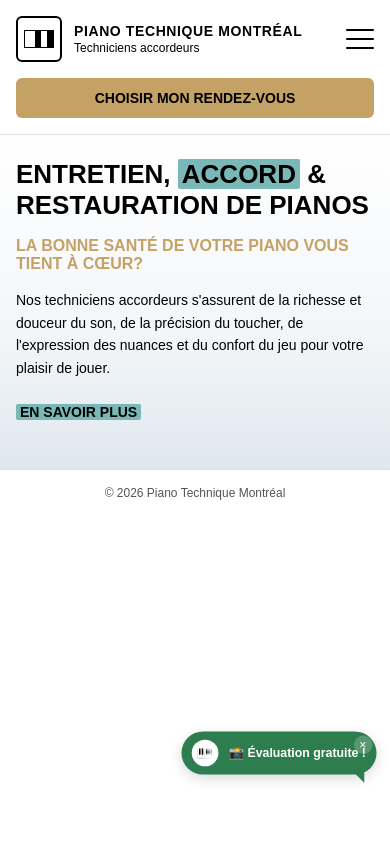
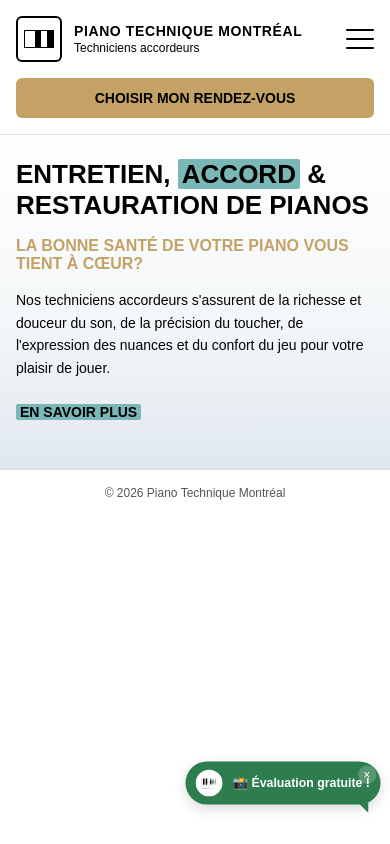
Before and after one commit to suttonallan/ptm-chat, a React (Vite) app: page / in a window 390 px wide. Built offline with nearby package versions, Linux system fonts and the light colour scheme.

Commit message:
fix: Badge chatbot position fixed + ajustement mobile
Passe le badge en position:fixed pour qu'il soit relatif au viewport
de l'iframe et non au conteneur parent. Ajuste right:12px sur mobile.

Co-Authored-By: Claude (claude-opus-4-6) <noreply@anthropic.com>

```diff
--- a/src/App.css
+++ b/src/App.css
@@ -201,7 +201,7 @@
 }
 
 .chat-badge-container {
-  position: absolute;
+  position: fixed;
   bottom: 40px;
   right: 24px;
   z-index: 1000;
@@ -553,8 +553,9 @@
   }
 
   .chat-badge-container {
-    bottom: 70px;
-    right: 16px;
+    bottom: 40px;
+    right: 12px;
+    left: auto;
   }
 
   .chat-badge {
```
